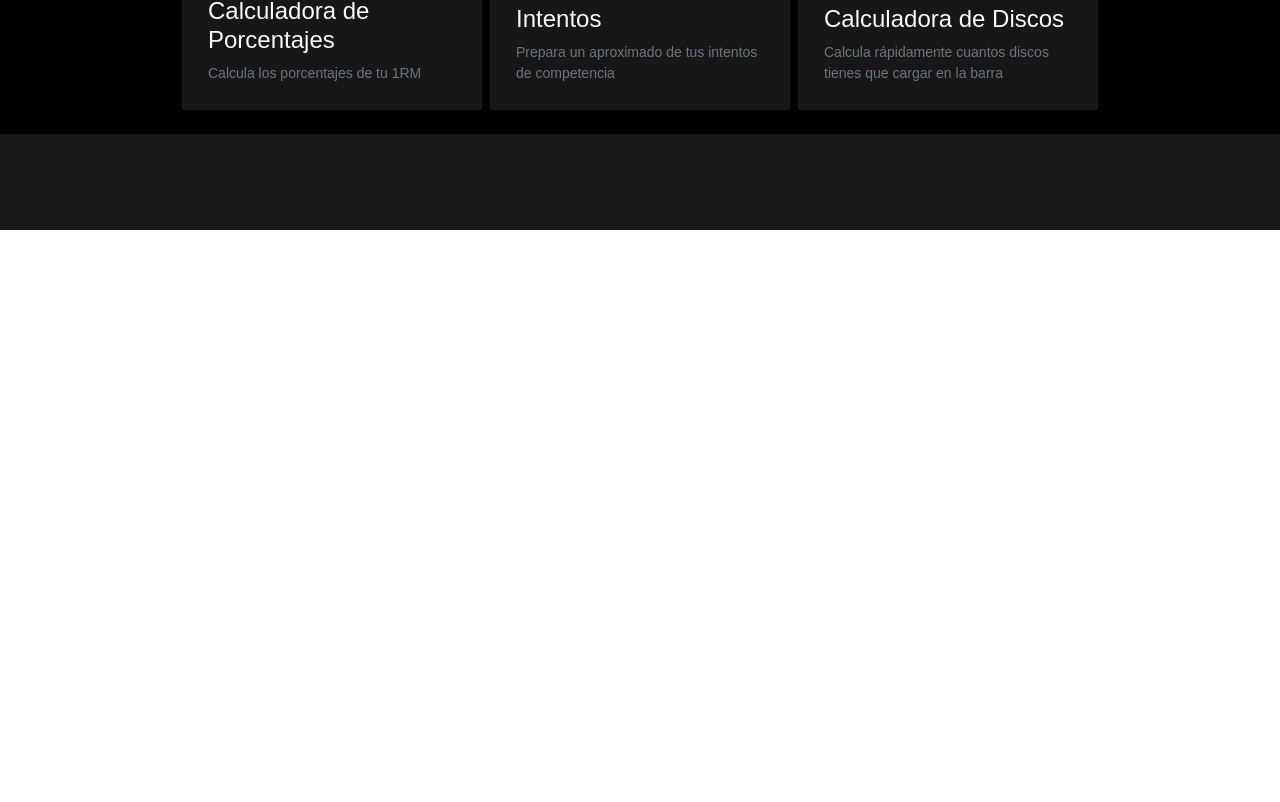
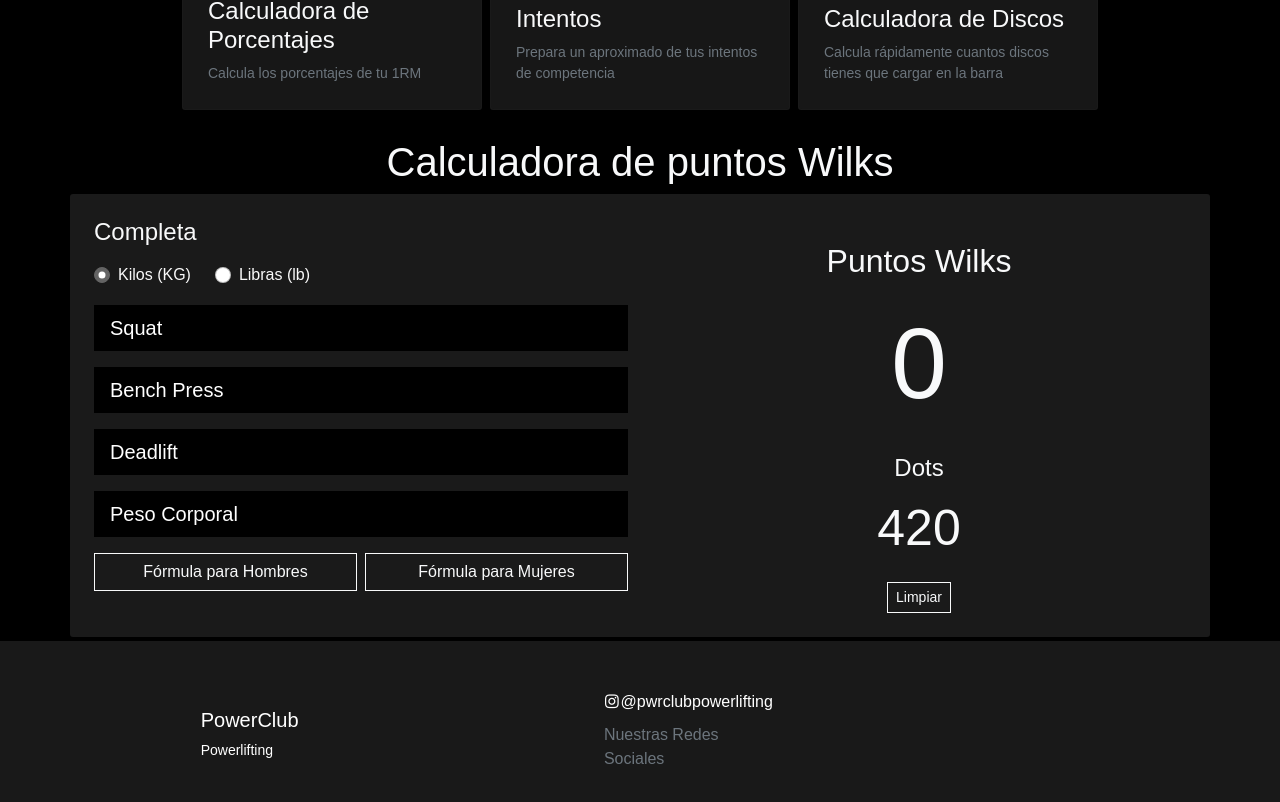
Before and after one commit to Gonzalomorales1001/pwrclub-page, a React (Vite) app: page /calculadoras in a window 1280 px wide. Shown: the part 494-1296 px from the top of the page. Before the commit the page ends 800 px from the top, so only its background shows below. Built offline with nearby package versions, Linux system fonts and the light colour scheme; a web font is replaced by a local one.

Commit message:
creating wilks calculator

```diff
--- a/src/App.css
+++ b/src/App.css
@@ -11,8 +11,6 @@
     font-family: 'Blinker', sans-serif;
     scroll-behavior: smooth;
 }
-
-
 
 *::selection{
     background-color: rgba(255, 255, 255, 0.5);
--- /dev/null
+++ b/src/components/Calculators/Wilks.jsx
@@ -0,0 +1,85 @@
+import React, { useState } from 'react'
+import '../../css/Calculators.css'
+
+const Wilks = () => {
+    const [squat, setSquat] = useState(0)
+    const [bench, setBench] = useState(0)
+    const [deadlift, setDeadlift] = useState(0)
+    const [total, setTotal] = useState(0)
+
+    const [bodyweight, setBodyweight] = useState(0)
+
+    const [wilks, setWilks] = useState(0)
+
+    const calculateTotal=()=>{
+        const sq=parseFloat(squat)
+        const bp=parseFloat(bench)
+        const dl=parseFloat(deadlift)
+
+        setTotal(sq+bp+dl)
+    }
+
+    const calculateForMen=()=>{
+        setWilks(total)
+    }
+
+    const calculateForWomen=()=>{
+        setWilks(total)
+    }
+  return (
+    <section className='bg-black text-light p-1'>
+        <h1 className='text-center'>Calculadora de puntos Wilks</h1>
+        <div className="container bg-white-transparency p-4 rounded-3px">
+            <div className="row row-cols-1 row-cols-lg-2">
+                <div className="col">
+                    <div className=''>
+                        <h4>Completa</h4>
+                        <div className='d-flex gap-4 align-items-center my-3'>
+                            <div className="form-check">
+                                <input className="form-check-input" type="radio" name="flexRadioDefault" id="flexRadioDefault2" defaultChecked/>
+                                <label className="form-check-label" htmlFor="flexRadioDefault2">Kilos (KG)</label>
+                            </div>
+                            <div className="form-check">
+                                <input className="form-check-input" type="radio" name="flexRadioDefault" id="flexRadioDefault1"/>
+                                <label className="form-check-label" htmlFor="flexRadioDefault1">Libras (lb)</label>
+                            </div>
+                        </div>
+                        <div className="">
+                            <div className="input-group input-group-lg mb-3">
+                                <span className="input-group-text wilks__inputs" id="inputGroup-sizing-lg">Squat</span>
+                                <input type="text" className="form-control wilks__inputs" onInput={(e)=>setSquat(e.target.value)} aria-label="Sizing example input" aria-describedby="inputGroup-sizing-sm"/>
+                            </div>
+                            <div className="input-group input-group-lg mb-3">
+                                <span className="input-group-text wilks__inputs" id="inputGroup-sizing-lg">Bench Press</span>
+                                <input type="text" className="form-control wilks__inputs" onInput={(e)=>setBench(e.target.value)} aria-label="Sizing example input" aria-describedby="inputGroup-sizing-sm"/>
+                            </div>
+                            <div className="input-group input-group-lg mb-3">
+                                <span className="input-group-text wilks__inputs" id="inputGroup-sizing-lg">Deadlift</span>
+                                <input type="text" className="form-control wilks__inputs" onInput={(e)=>setDeadlift(e.target.value)} aria-label="Sizing example input" aria-describedby="inputGroup-sizing-sm"/>
+                            </div>
+                        </div>
+                        <div className="input-group input-group-lg mb-3">
+                            <span className="input-group-text wilks__inputs" id="inputGroup-sizing-lg">Peso Corporal</span>
+                            <input type="text" className="form-control wilks__inputs" onInput={(e)=>setBodyweight(e.target.value)} aria-label="Sizing example input" aria-describedby="inputGroup-sizing-sm"/>
+                        </div>
+                    </div>
+                    <div className="d-flex flex-column flex-lg-row gap-2">
+                        <button href="#" onClick={calculateTotal} className="btn btn-outline-light w-100 rounded-0">Fórmula para Hombres</button>
+                        <button href="#" onClick={calculateTotal} className="btn btn-outline-light w-100 rounded-0">Fórmula para Mujeres</button>
+                    </div>
+                </div>
+                <div className="col text-center pt-4">
+                    <h2>Puntos Wilks</h2>
+                    <p className='wilks'>{total}</p>
+                    <h4>Dots</h4>
+                    <p className="dots">420</p>
+
+                    <button href="#" className="btn btn-outline-light btn-sm rounded-0">Limpiar</button>
+                </div>
+            </div>
+        </div>
+    </section>
+  )
+}
+
+export default Wilks
--- a/src/components/Footer.jsx
+++ b/src/components/Footer.jsx
@@ -3,8 +3,25 @@ import '../css/Navbar&Footer.css'
 
 const Footer = () => {
   return (
-    <footer className='p-5 pwr-footer'>
+    <footer className='text-white p-5 pwr-footer d-flex justify-content-around align-items-center'>
+        <div className="pwr-footer__title">
+          <h5>PowerClub</h5>
+          <small className='d-block'>Powerlifting</small>
+        </div>
+        <div className="pwr-footer__social">
+          <table>
+            <caption>Nuestras Redes Sociales</caption>
+            <tbody>
+              <tr>
+                <td><i className="fa fa-instagram" aria-hidden="true"></i></td>
+                <td>@pwrclubpowerlifting</td>
+              </tr>
+            </tbody>
+          </table>
+        </div>
+        <div className="pwr-footer__aboutus">
 
+        </div>
     </footer>
   )
 }
--- a/src/css/Calculators.css
+++ b/src/css/Calculators.css
@@ -74,6 +74,42 @@
     filter: invert(50%);
 }
 
+.form-control:focus{
+    box-shadow: none !important;
+}
+
+.rounded-3px{
+    border-radius: 3px !important;
+}
+
+.bg-white-transparency{
+    background-color: rgba(255, 255, 255, 0.1) !important;
+}
+
+.wilks__inputs{
+    color: white !important;
+    background-color: black !important;
+    border: none !important;
+    border-radius: 0px !important;
+}
+
+input[type="number"]::-webkit-inner-spin-button,
+input[type="number"]::-webkit-outer-spin-button {
+  -webkit-appearance: none;
+  margin: 0;
+}
+
+input[type="number"] {
+  -moz-appearance: textfield;
+}
+
+.wilks{font-size: 100px;}
+.dots{font-size: 50px;}
+
+.form-check{
+    filter: grayscale(100%);
+}
+
 @media (max-width:637px) {
     .card--calc{
         width: 100%;
--- a/src/pages/CalculatorsScreen.jsx
+++ b/src/pages/CalculatorsScreen.jsx
@@ -1,4 +1,4 @@
-import React from 'react'
+import React, { useState } from 'react'
 import Calc from '../components/Calc'
 import '../css/Calculators.css'
 //importing calculator images
@@ -8,8 +8,10 @@ import RPE_img from '../assets/img/calculators/RPE.png'
 import Percentage_img from '../assets/img/calculators/percentage.png'
 import Attempts_img from '../assets/img/calculators/attempts.png'
 import Plates_img from '../assets/img/calculators/plates.png'
+import Wilks from '../components/Calculators/Wilks'
 
 const CalculatorsScreen = () => {
+  const [Calculator, setCalculator] = useState(null)
 
     const handleOnMouseMove=(e)=>{
         const {currentTarget:target}=e
@@ -21,7 +23,12 @@ const CalculatorsScreen = () => {
         target.style.setProperty("--mouse-y", `${y}px`)
     }
 
+    const selectCalculator=()=>{
+
+    }
+
   return (
+    <>
     <section className="bg-black text-light py-4">
         <div className="cards">
         <Calc title="Wilks" description="Calcula tu fuerza relativa con el coeficiente de puntos Wilks" img={Wilks_img} handleOnMouseMove={handleOnMouseMove}/>
@@ -32,6 +39,8 @@ const CalculatorsScreen = () => {
         <Calc title="Discos" description="Calcula rápidamente cuantos discos tienes que cargar en la barra" img={Plates_img} handleOnMouseMove={handleOnMouseMove}/>
         </div>
     </section>
+    <Wilks/>
+    </>
   )
 }
 
--- a/src/pages/HomeScreen.jsx
+++ b/src/pages/HomeScreen.jsx
@@ -18,7 +18,7 @@ const HomeScreen = ({darkMode}) => {
     </section>
 
     <Section title={"Asesorías"} text={"aaaaaaaaaaaaaaaaaaaaaaa  2aaaaaa aaaaa aaaaa aaaaaaaaaaaaaaaaaaa"} textEnd={false} background={"negrasq2"}/>
-    <Section title={"Nuestro Catálogo"} text={"aaaaaaaaaaaaaaaa  2aaaaaa aaaaa aaaaa aaaaaaaaaaaaaaaaaaaaaaaaaaa"} textEnd={true} background={"negradl2"}/>
+    <Section title={"Nuestro Catálogo"} text={"aaaaaaaaaaaaaaaa  2aaaaaa aaaaa aaaaa aaaaaaaaaaaaaaaaaaaaaaaaaaa"} textEnd={true} background={"venytobp1"}/>
     <Section title={"Calculadoras"} text={"aaaaaaaaaaaaaaaaaaaaaaaaaaaaaaa   jjj  jk aaaaaaaaaaaaaa"} textEnd={false} background={"gonchobp1"}/>
     <Section title={"Conocenos"} text={"a  2aaaaaa aaaaa aaaaa a  2aaaaaa aaaaa aaaaa aaaaaaaaaaaaaaaaaa"} textEnd={true} background={"venyto2"}/>
     </div>
```
